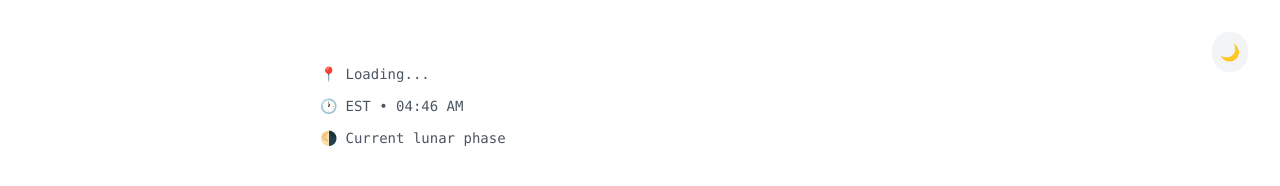
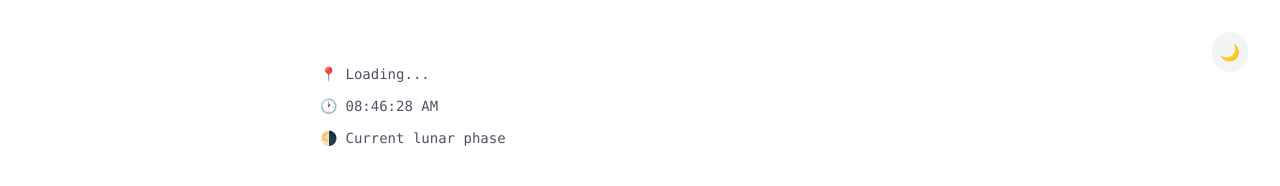
Before and after one commit to mmashiat/personal-website, a Next.js app: page / in a window 1280 px wide. Shown: the top 186 px of the page. Built offline with nearby package versions, Linux system fonts and the light colour scheme; no server answers.

Commit message:
Update time display to use local computer clock

```diff
--- a/pages/index.js
+++ b/pages/index.js
@@ -25,9 +25,9 @@ const Home = () => {
     const updateTimeAndMoon = () => {
       const now = new Date();
       setCurrentTime(now.toLocaleTimeString('en-US', {
-        timeZone: 'America/New_York',
         hour: '2-digit',
-        minute: '2-digit'
+        minute: '2-digit',
+        second: '2-digit'
       }));
 
       const phases = ['🌑', '🌒', '🌓', '🌔', '🌕', '🌖', '🌗', '🌘'];
@@ -36,7 +36,7 @@ const Home = () => {
     };
 
     updateTimeAndMoon();
-    const interval = setInterval(updateTimeAndMoon, 60000);
+    const interval = setInterval(updateTimeAndMoon, 1000);
     return () => clearInterval(interval);
   }, []);
 
@@ -151,7 +151,7 @@ const Home = () => {
 
             <div className="flex items-center space-x-2">
               <span>🕐</span>
-              <span>EST • {currentTime}</span>
+              <span>{currentTime}</span>
             </div>
 
             <div className="flex items-center space-x-2">
```
